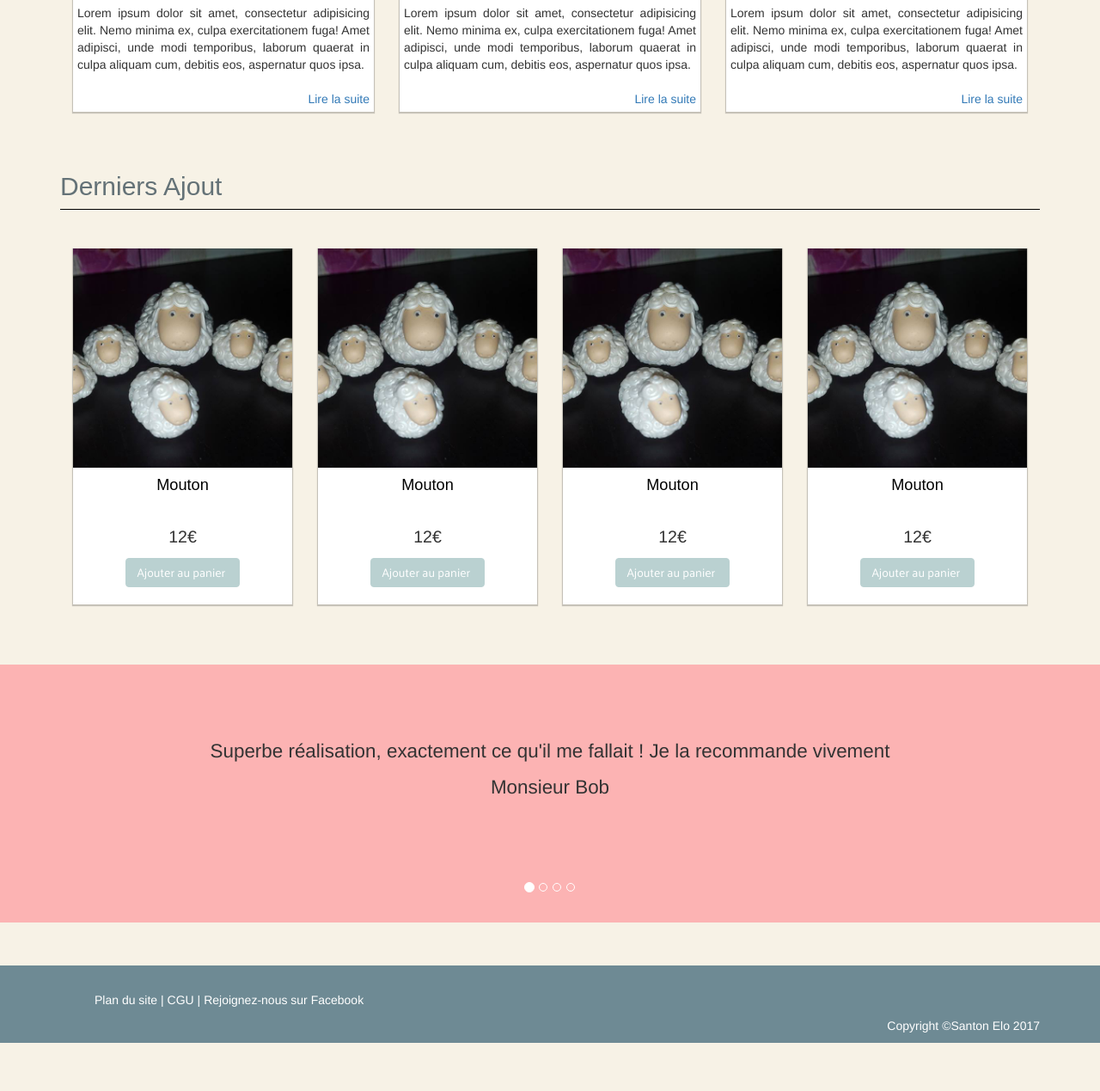
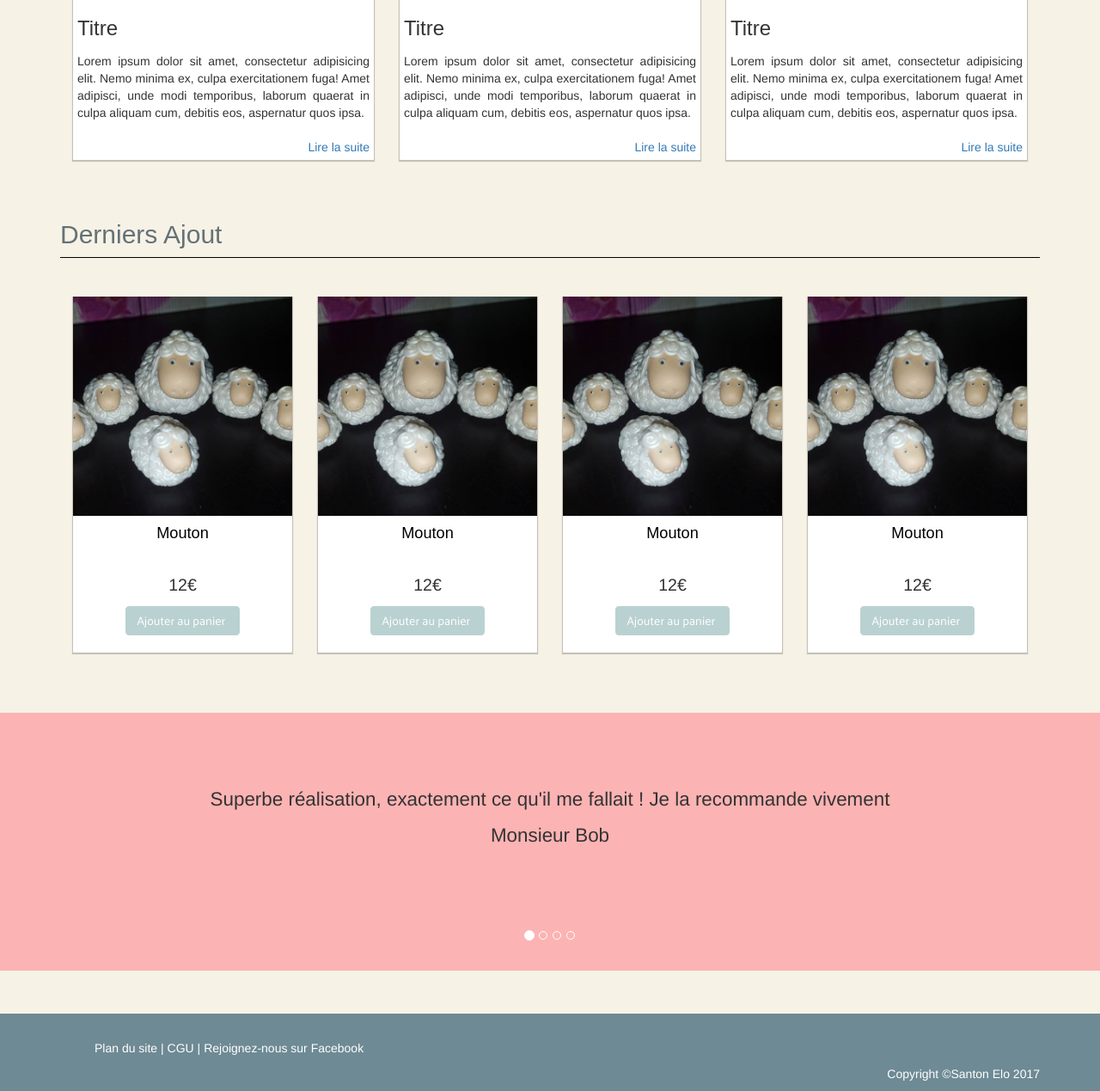
Before and after one commit to weby82/santon-elo, a PHP site: page / in a window 1280 px wide. Shown: the part 831-2100 px from the top of the page at 86% size. Before the commit the page ends 2044 px from the top, so only its background shows below. Run offline with PHP 8.4, Linux system fonts and the light colour scheme; some web fonts are replaced.

Commit message:
Commit titre accueil
Titre accueil

```diff
--- /dev/null
+++ b/assets/css/pier.css
@@ -0,0 +1,3 @@
+h3 {
+	padding-left: 5px;
+}
--- a/private/view/header.php
+++ b/private/view/header.php
@@ -15,6 +15,7 @@
     <link rel="stylesheet" type="text/css" href="./assets/css/liinaa.css">
     <link rel="stylesheet" type="text/css" href="./assets/css/main.css">
     <link rel="stylesheet" type="text/css" href="./assets/css/kelly.css">
+    <link rel="stylesheet" type="text/css" href="./assets/css/pier.css">
 </head>
 <body>
    <!-- Création de l'en tête et du bandeau de navigation -->
--- a/private/view/section-accueil.php
+++ b/private/view/section-accueil.php
@@ -6,6 +6,7 @@
 				<article class="col-md-4 col-sm-6 col-xs-12 articles-actu">
 					<div class="article-inner">
 						<img src="http://lorempixel.com/300/300/people/1/" alt="#">
+						<h3>Titre</h3>
 						<p>Lorem ipsum dolor sit amet, consectetur adipisicing elit. Nemo minima ex, culpa exercitationem fuga! Amet adipisci, unde modi temporibus, laborum quaerat in culpa aliquam cum, debitis eos, aspernatur quos ipsa.</p>
 						<p class="lien-article"><a href="#!">Lire la suite</a></p>
 					</div>
@@ -13,6 +14,7 @@
 				<article class="col-md-4 col-sm-6 col-xs-12 articles-actu">
 					<div class="article-inner">
 						<img src="http://lorempixel.com/300/300/people/2/" alt="#">
+						<h3>Titre</h3>
 						<p>Lorem ipsum dolor sit amet, consectetur adipisicing elit. Nemo minima ex, culpa exercitationem fuga! Amet adipisci, unde modi temporibus, laborum quaerat in culpa aliquam cum, debitis eos, aspernatur quos ipsa.</p>
 						<p class="lien-article"><a href="#!">Lire la suite</a></p>
 					</div>
@@ -20,6 +22,7 @@
 				<article class="col-md-4 col-sm-6 col-xs-12 articles-actu">
 					<div class="article-inner">
 						<img src="http://lorempixel.com/300/300/people/3/" alt="#">
+						<h3>Titre</h3>
 						<p>Lorem ipsum dolor sit amet, consectetur adipisicing elit. Nemo minima ex, culpa exercitationem fuga! Amet adipisci, unde modi temporibus, laborum quaerat in culpa aliquam cum, debitis eos, aspernatur quos ipsa.</p>
 						<p class="lien-article"><a href="#!">Lire la suite</a></p>
 					</div>
```
